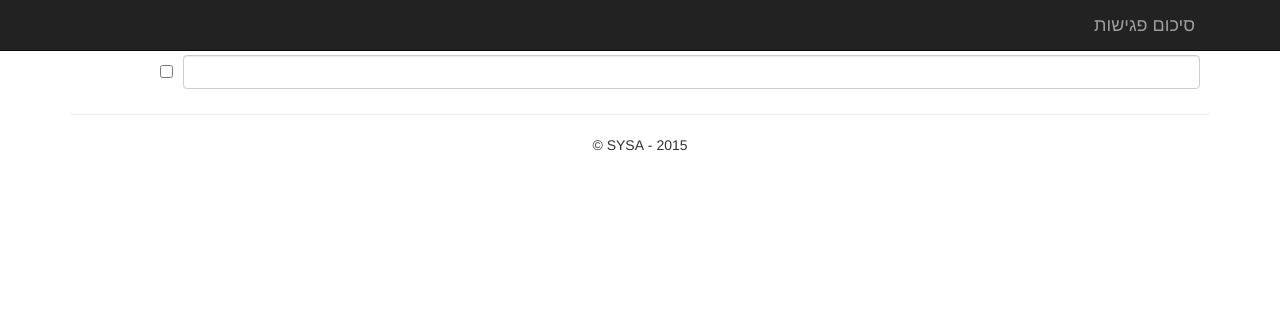
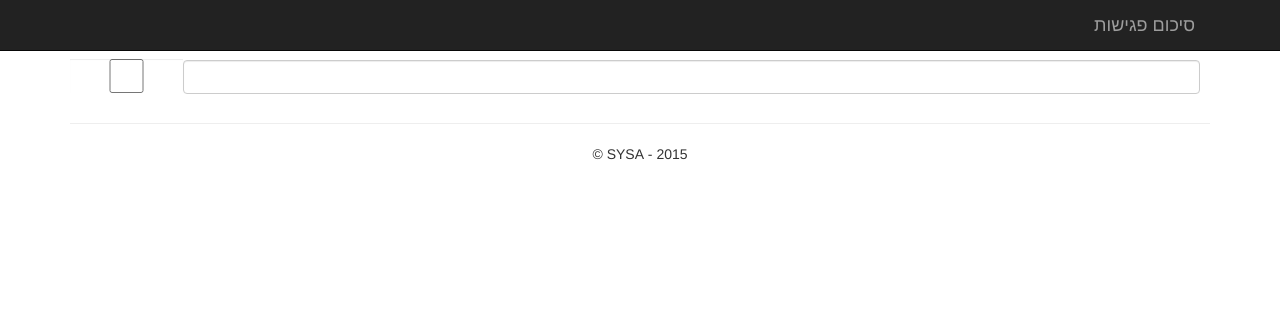
Before and after one commit to shaimishaeli/SYSA, an ASP.NET MVC app: template MeetingSummary/Views/Shared/Task.cshtml in a window 1280 px wide. Shown: the top 311 px of the page. Run offline with ASP.NET Core 8 and stand-ins for ASP.NET MVC 5, Linux system fonts and the light colour scheme; the template is opened without the code that fills it, so the values that code supplies are empty; the project's own start-up code is not run, and a stand-in starts its controllers and pages; some libraries are stand-ins or nearby versions.

Commit message:
Fixed layout

```diff
--- a/MeetingSummary/Views/Shared/Task.cshtml
+++ b/MeetingSummary/Views/Shared/Task.cshtml
@@ -4,13 +4,13 @@
 <li>
     @if (Model != null)
     {
-        <table width="100%" cellpadding="3" class="tblTasks">
+        <table width="100%" cellpadding="3" class="tblTasks" style="table-layout: fixed;">
             <tr>
-                <td>
+                <td width="90%">
                     <input type="text" id="tbTask-@Model.Id" class="tbTasks form-control" @(Model.IsDone ? "check disabled='disabled'" : string.Empty) value="@Model.Description"/>
                 </td>
-                <td style="padding-right: 10px;">
-                    <input type="checkbox" class="chkTasks" id="chkTasks-@Model.Id" onchange="complete('Tasks')" @(Model.IsDone ? "checked" : string.Empty)/>
+                <td>
+                    <input type="checkbox" class="chkTasks form-control" id="chkTasks-@Model.Id" onchange="complete('Tasks')" @(Model.IsDone ? "checked" : string.Empty)/>
                 </td>
             </tr>
         </table>
@@ -19,10 +19,12 @@
     {
         <table width="100%" cellpadding="3">
             <tr>
-                <td>
+                <td width="90%">
                     @Html.TextBox("Description", null, new { id = "tbTask", @class = "tbTasks form-control" })
                 </td>
-                <td style="padding-right: 10px;"></td>
+                <td>
+                    <input type="checkbox" class="chkTasks form-control" id="chkTasks" onchange="complete('Tasks')" />
+                </td>
             </tr>
         </table>
     }
```
Also changed, not shown: MeetingSummary/Views/Shared/Assignment.cshtml (+8 -7 lines), 2 other files.
